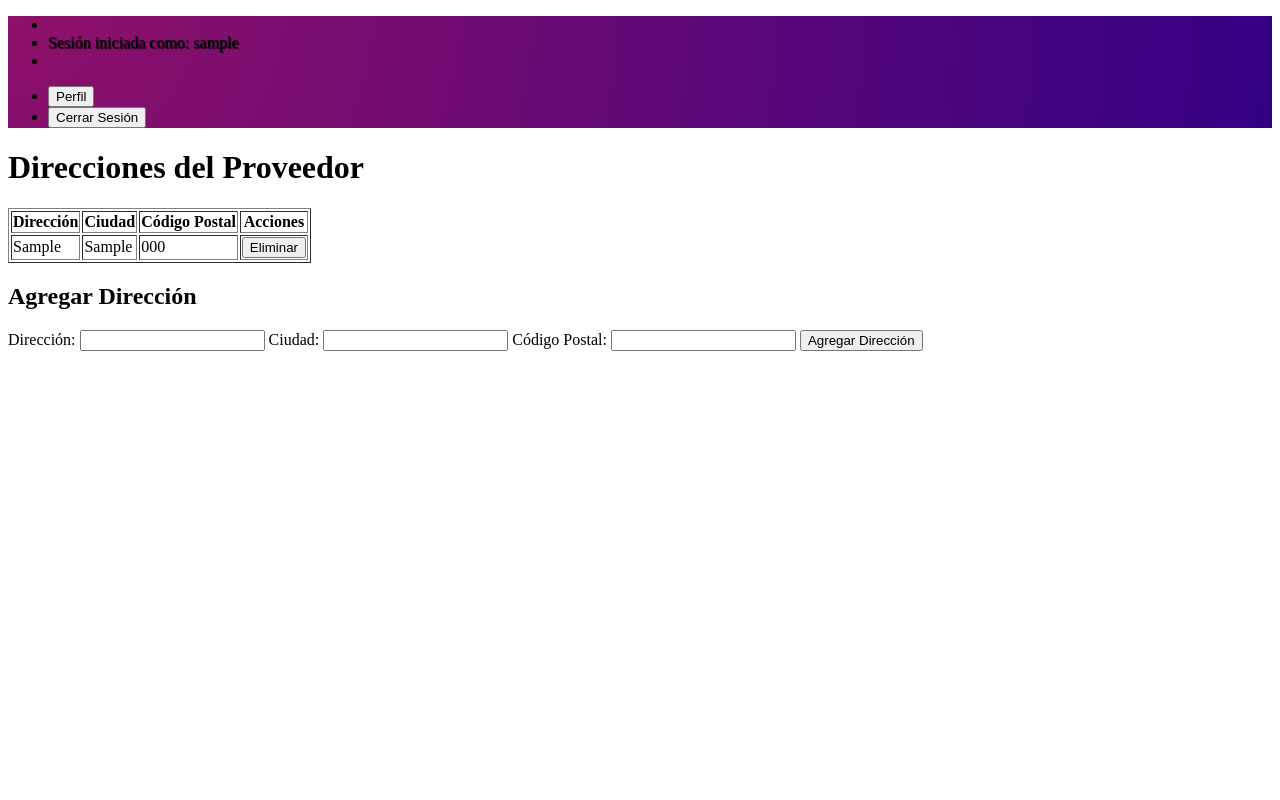
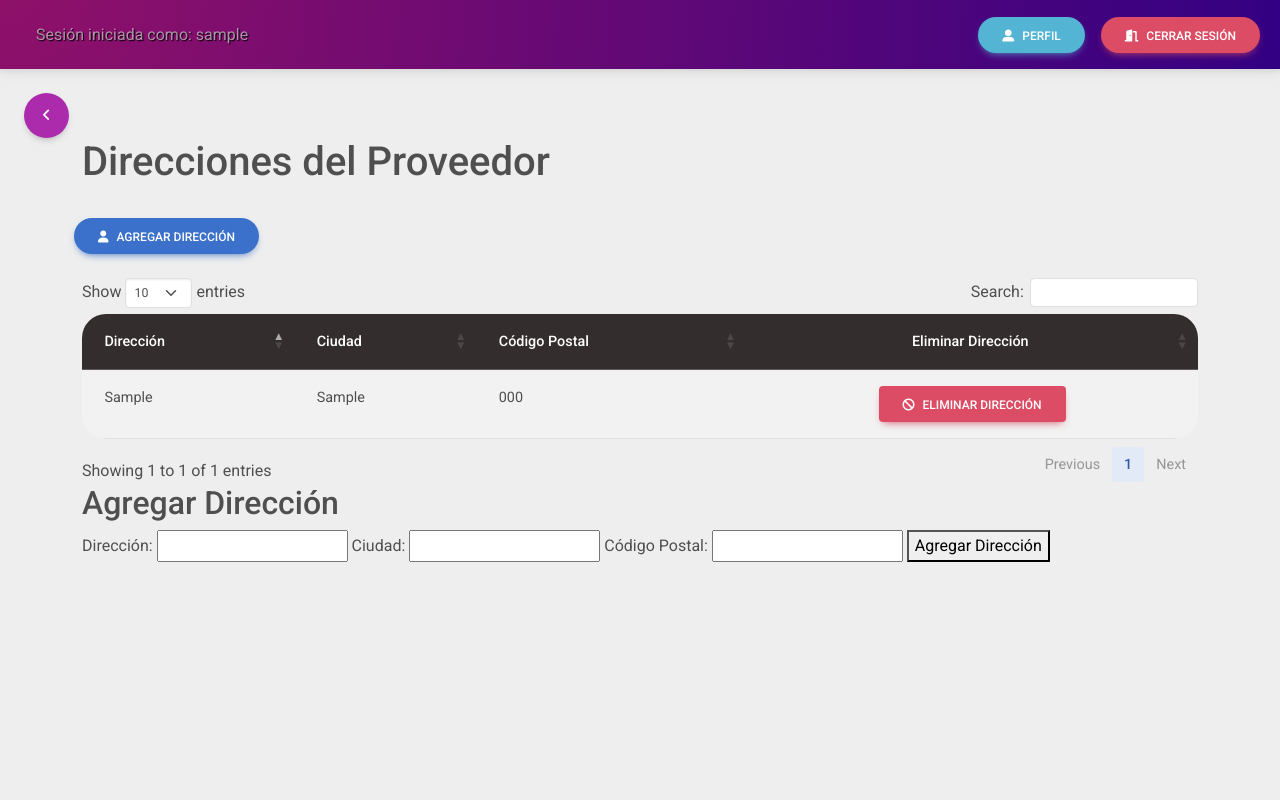
Before and after one commit to Juanma320/RiceMountainManagement2, a PHP site: page /tu_proyecto/direccionesproveedor.php?id=1 in a window 1280 px wide. Run offline with PHP 8.4, Linux system fonts and the light colour scheme; the visitor is signed in with stand-in values (Sample User, id 1); tables that the repository leaves empty or names only in its code hold one stand-in row (values such as "Sample post"); some libraries are stand-ins or nearby versions.

Commit message:
Direccionesproveedor Styles

```diff
--- a/direccionesproveedor.php
+++ b/direccionesproveedor.php
@@ -1,6 +1,6 @@
 <?php
-include('includes/includes.php');
-include('includes/funciones.php');
+include ('includes/includes.php');
+include ('includes/funciones.php');
 $row = obtenerDatosUsuario($conexion, $_SESSION['NombreUsuario']);
 
 // Verificar si el usuario tiene el rol de administrador
@@ -38,45 +38,111 @@ $statement = mysqli_prepare($conexion, $query);
 mysqli_stmt_bind_param($statement, "i", $proveedorID);
 mysqli_stmt_execute($statement);
 $resultado = mysqli_stmt_get_result($statement);
+?>
 
-// Verificar si hay resultados
-if (mysqli_num_rows($resultado) > 0) {
-    echo "<!DOCTYPE html>
+<!DOCTYPE html>
 <html lang='es'>
+
 <head>
     <meta charset='UTF-8'>
     <meta name='viewport' content='width=device-width, initial-scale=1.0'>
     <title>Direcciones del Proveedor</title>
+
+    <link rel="icon" href="img/mdb-favicon.ico" type="image/x-icon" />
+    <link rel="stylesheet" href="https://cdnjs.cloudflare.com/ajax/libs/font-awesome/6.0.0/css/all.min.css" />
+    <link rel="stylesheet"
+        href="https://fonts.googleapis.com/css2?family=Roboto:wght@300;400;500;700;900&display=swap" />
+    <link rel="stylesheet" href="css/mdb.min.css" />
+    <link rel="stylesheet" href="https://cdn.datatables.net/1.10.22/css/dataTables.bootstrap4.min.css">
 </head>
-    <body>";
 
-    include('includes/navbar.php');
+<body class="gradient-custom-1">
 
-    echo "<h1>Direcciones del Proveedor</h1>
-    <table border='1'>
+    <?php include ('includes/navbar.php'); ?>
+
+    <style>
+        .gradient-custom-1 {
+            height: 100vh;
+
+            /* fallback for old browsers */
+            background: #EEEEEE;
+        }
+
+        .mask-custom {
+            background: rgba(24, 24, 16, .2);
+            border-radius: 2em;
+            backdrop-filter: blur(25px);
+            border: 2px solid rgba(255, 255, 255, 0.05);
+            background-clip: padding-box;
+            box-shadow: 10px 10px 10px rgba(46, 54, 68, 0.03);
+        }
+
+        #tdcenter {
+            display: flex;
+            justify-content: center;
+        }
+    </style>
+
+    <div class="mx-4 my-4">
+        <a class="btn text-white btn-lg btn-floating" data-mdb-ripple-init style="background-color: #ac2bac;"
+            role="button" href="gestionproveedores.php">
+            <i class="fas fa-angle-left"></i>
+        </a>
+
+        <div class="container">
+            <div class="row">
+                <div class="col-md-12">
+                    <div class="d-flex justify-content-between align-items-center">
+                        <h1>Direcciones del Proveedor</h1>
+                    </div>
+                </div>
+            </div>
+
+            <div class="row mt-4">
+                <div class="col-md-12">
+                    <ul class="nav nav-pills flex-column flex-md-row">
+                        <li class="nav-item">
+                            <a href="agregar_direccion_proveedor.php" style="color: #F9F6EE">
+                                <button data-mdb-ripple-init type="button" class="btn btn-primary btn-rounded">
+                                    <i class="fas fa-user pe-2"></i>Agregar dirección</button>
+                            </a>
+                        </li>
+                    </ul>
+
+                    <div class="row mt-4">
+                        <div class="col-md-12">
+                            <table class="table table-striped table-responsive rounded-9 overflow-hidden table-hover"
+                                id="sortTable">
+                                <thead class="table-dark">
                                     <tr>
                                         <th>Dirección</th>
                                         <th>Ciudad</th>
                                         <th>Código Postal</th>
-            <th>Acciones</th>
-        </tr>";
-
+                                        <th id="tdcenter">Eliminar Dirección</th>
+                                    </tr>
+                                </thead>
+                                <?php
                                 // Recorrer los resultados y mostrarlos en la tabla
                                 while ($row = mysqli_fetch_assoc($resultado)) {
-        echo "<tr>
-                <td>{$row['Direccion']}</td>
-                <td>{$row['Ciudad']}</td>
-                <td>{$row['codigoPostal']}</td>
-                <td>
-                    <form method='post' action=''>
-                        <input type='hidden' name='eliminar_id' value='{$row['ID']}'>
-                        <button type='submit' onclick=\"return confirm('¿Estás seguro de eliminar esta dirección?');\">Eliminar</button>
+                                    ?>
+                                    <tr>
+                                        <td><?php echo $row['Direccion']; ?></td>
+                                        <td><?php echo $row['Ciudad']; ?></td>
+                                        <td><?php echo $row['codigoPostal']; ?></td>
+                                        <td id="tdcenter">
+                                            <form method="post" action="">
+                                                <input type="hidden" name="eliminar_id" value="<?php echo $row['ID']; ?>">
+                                                <button type="submit" name="eliminar" data-mdb-ripple-init
+                                                    class='btn btn-danger'
+                                                    onclick="return confirm('¿Estás seguro de eliminar esta dirección?');"><i
+                                                        class='fas fa-ban pe-2'></i>Eliminar dirección</button>
                                             </form>
                                         </td>
-            </tr>";
+                                    </tr>
+                                    <?php
                                 }
-
-    echo "</table>
+                                ?>
+                            </table>
 
                             <h2>Agregar Dirección</h2>
                             <form method='post' action=''>
@@ -88,12 +154,30 @@ if (mysqli_num_rows($resultado) > 0) {
                                 <label for='codigoPostal'>Código Postal:</label>
                                 <input type='text' id='codigoPostal' name='codigoPostal' required>
                                 <button type='submit'>Agregar Dirección</button>
-    </form>";
+                            </form>
 
-    echo "</body>
-    </html>";
-} else {
-    echo "No se encontraron direcciones para este proveedor.";
-}
+                        </div>
+                    </div>
+                </div>
+            </div>
+        </div>
+    </div>
 
-?>
+</body>
+
+</html>
+
+<script type="text/javascript" src="js/mdb.umd.min.js"></script>
+<script type="text/javascript"></script>
+<script src="https://ajax.googleapis.com/ajax/libs/jquery/3.5.1/jquery.min.js"></script>
+<script src="https://cdnjs.cloudflare.com/ajax/libs/popper.js/1.16.0/umd/popper.min.js"></script>
+<script src="https://maxcdn.bootstrapcdn.com/bootstrap/4.5.2/js/bootstrap.min.js"></script>
+<script src="https://cdn.datatables.net/1.10.22/js/jquery.dataTables.min.js"></script>
+<script src="https://cdn.datatables.net/1.10.22/js/dataTables.bootstrap4.min.js"></script>
+<script>$('#sortTable').DataTable({ order: [[0, 'asc']] })</script>
+<script>
+    // Initialization for ES Users
+    import { Ripple, initMDB } from "mdb-ui-kit";
+
+    initMDB({ Ripple });
+</script>
```
Lines whose indentation alone changed are shown as unchanged.
